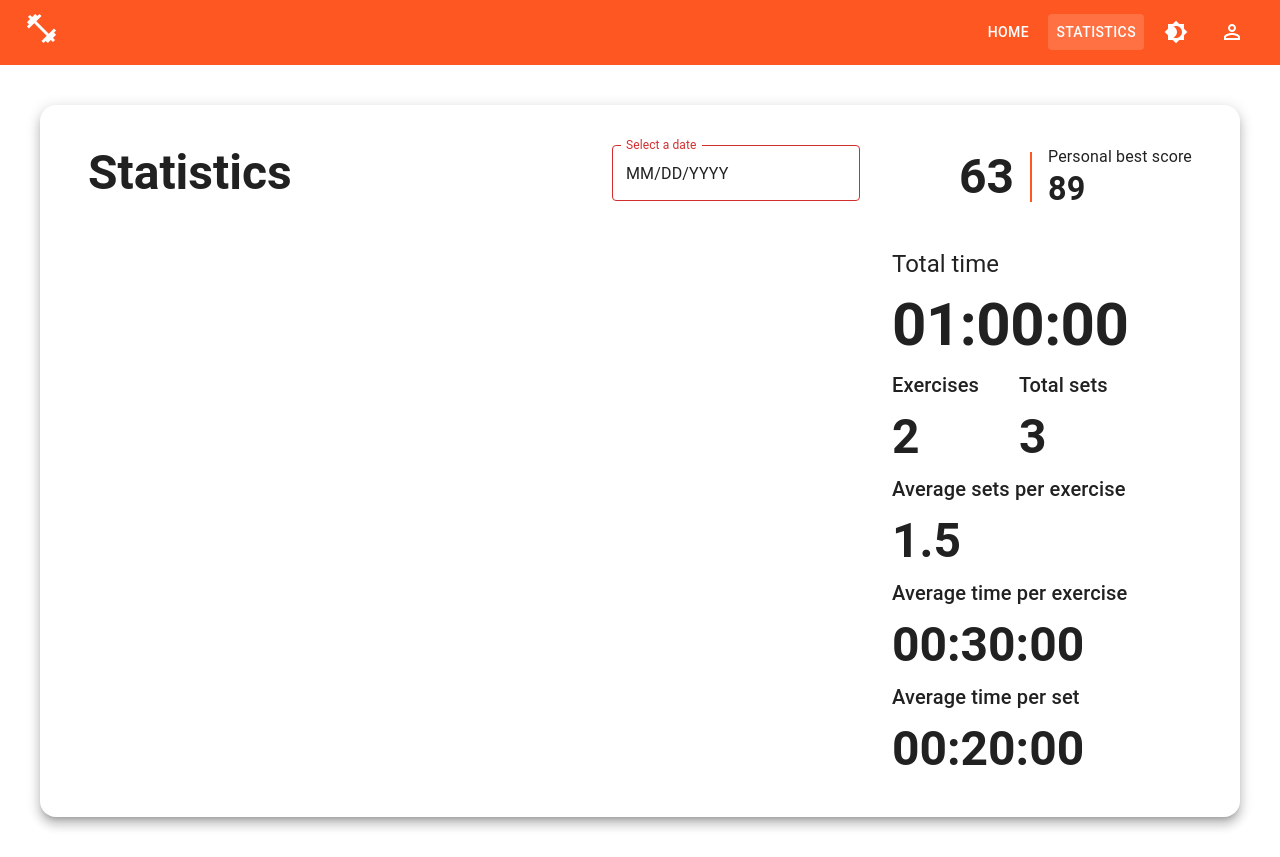
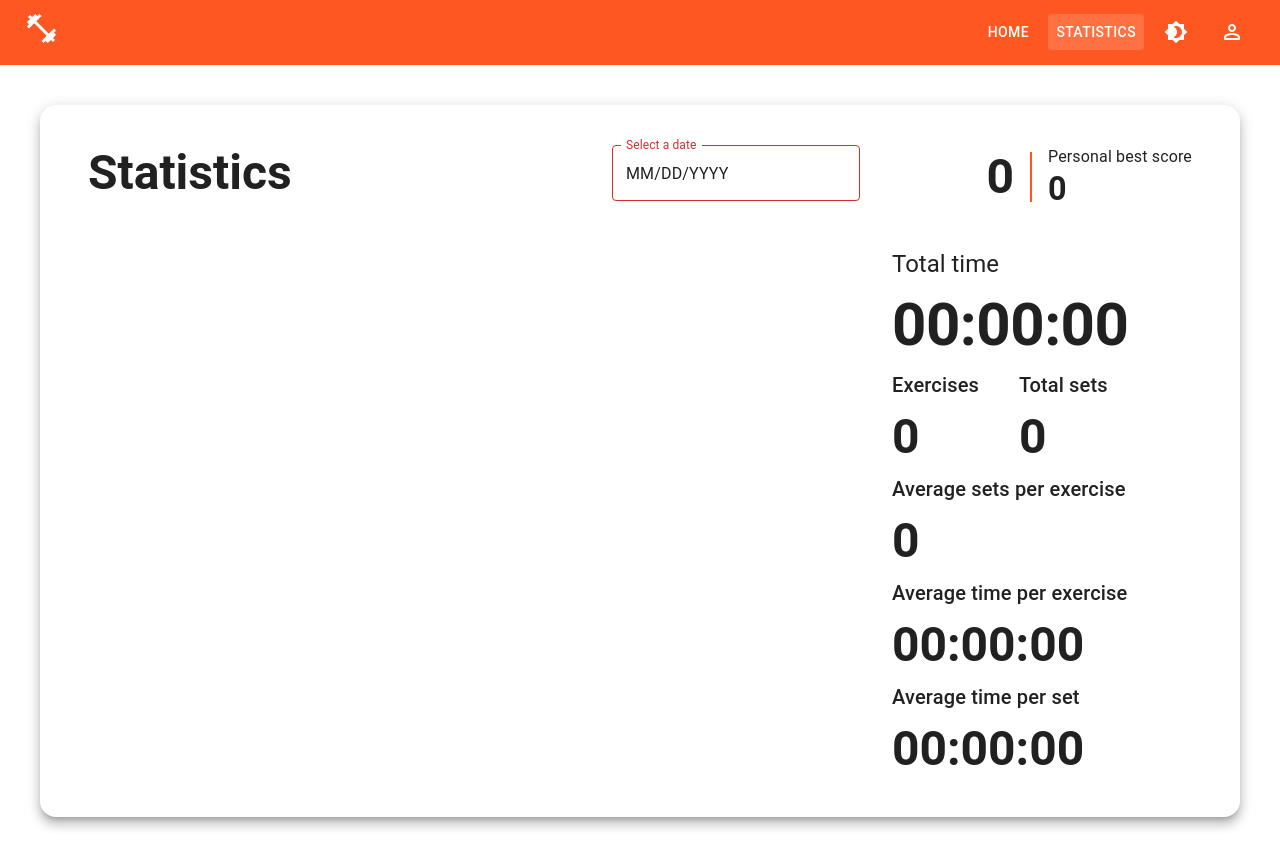
Before and after one commit to mihalcinD/uuSmartWeight, a React (Vite) app in the folder frontend/: page /statistics in a window 1280 px wide. Built offline with nearby package versions, Linux system fonts and the light colour scheme; data requests are answered from the project's data file.

Commit message:
feat(BestScoreBox): loading

```diff
--- a/frontend/src/components/BestScoreBox.tsx
+++ b/frontend/src/components/BestScoreBox.tsx
@@ -1,21 +1,35 @@
-import { Box, Stack, Typography } from '@mui/material';
+import { Box, Skeleton, Stack, Typography } from '@mui/material';
 
 type Props = {
   score: number | undefined;
   bestScore: number | undefined;
+  isLoading?: boolean;
 };
-const BestScoreBox = ({ score, bestScore }: Props) => {
+const BestScoreBox = ({ score, bestScore, isLoading }: Props) => {
   return (
     <Stack flexDirection={'row'} gap={2} alignItems={'center'} alignSelf={'flex-end'}>
-      <Typography variant={'h3'} component={'h3'} fontWeight={'bold'}>
-        {score}
-      </Typography>
+      {isLoading ? (
+        <Skeleton variant={'rounded'} width={60} height={45} />
+      ) : (
+        <Typography variant={'h3'} component={'h3'} fontWeight={'bold'}>
+          {score ?? 0}
+        </Typography>
+      )}
       <Box width={2} height={50} sx={{ backgroundColor: 'primary.main' }} />
-      <Stack>
-        <Typography>Personal best score</Typography>
-        <Typography variant={'h4'} fontWeight={'bold'}>
-          {bestScore}
-        </Typography>
+      <Stack gap={isLoading ? 1 : 0}>
+        {isLoading ? (
+          <>
+            <Skeleton variant={'rounded'} width={140} height={18} />
+            <Skeleton variant={'rounded'} width={60} height={32} />
+          </>
+        ) : (
+          <>
+            <Typography>Personal best score</Typography>
+            <Typography variant={'h4'} fontWeight={'bold'}>
+              {bestScore ?? 0}
+            </Typography>
+          </>
+        )}
       </Stack>
     </Stack>
   );
--- a/frontend/src/routes/Statistics.tsx
+++ b/frontend/src/routes/Statistics.tsx
@@ -8,12 +8,13 @@ import BestScoreBox from '../components/BestScoreBox.tsx';
 import { useGetDeviceDataQuery } from '../store/deviceDataSlice.ts';
 import SummaryItem from '../components/SummaryItem.tsx';
 import { formatTime } from '../helpers/time.ts';
+import { skipToken } from '@reduxjs/toolkit/query';
 
 const Devices = () => {
   const [searchParams, setSearchParams] = useSearchParams();
   const date = useMemo(() => searchParams.get('date'), [searchParams]);
   const [dateValue, setDateValue] = useState<Dayjs | null>(dayjs(date));
-  const { data, refetch } = useGetDeviceDataQuery(date ?? '');
+  const { data, isLoading } = useGetDeviceDataQuery(date ?? skipToken);
 
   const onDateChange = (date: Dayjs | null) => {
     if (!date) return;
@@ -24,7 +25,6 @@ const Devices = () => {
     if (date) {
       setDateValue(dayjs(date));
     }
-    refetch();
   }, [date]);
 
   return (
@@ -48,7 +48,7 @@ const Devices = () => {
           </Stack>
         </Stack>
         <Stack minWidth={300} gap={5}>
-          <BestScoreBox score={data?.points} bestScore={data?.bestScore} />
+          <BestScoreBox score={data?.points} bestScore={data?.bestScore} isLoading={isLoading} />
           <Stack spacing={1}>
             <SummaryItem label={'Total time'} value={formatTime(data?.totalTime)} />
             <Stack direction={'row'} spacing={5}>
--- a/frontend/src/store/deviceDataSlice.ts
+++ b/frontend/src/store/deviceDataSlice.ts
@@ -8,7 +8,12 @@ export const extendedApiSlice = apiSlice.injectEndpoints({
       providesTags: (_result, _error, arg) => [{ type: 'DeviceData', id: arg }],
       transformResponse: (responseData: DeviceDataResponse) => {
         //@ts-expect-error array destructuring just for json server, will be removed
+        if (responseData.length === 0) {
+          return undefined;
+        }
+        //@ts-expect-error array destructuring just for json server, will be removed
         const response = responseData[0];
+
         return {
           ...response,
           averageSetsPerExercise: response.series.length / response.numberOfExercises,
```
